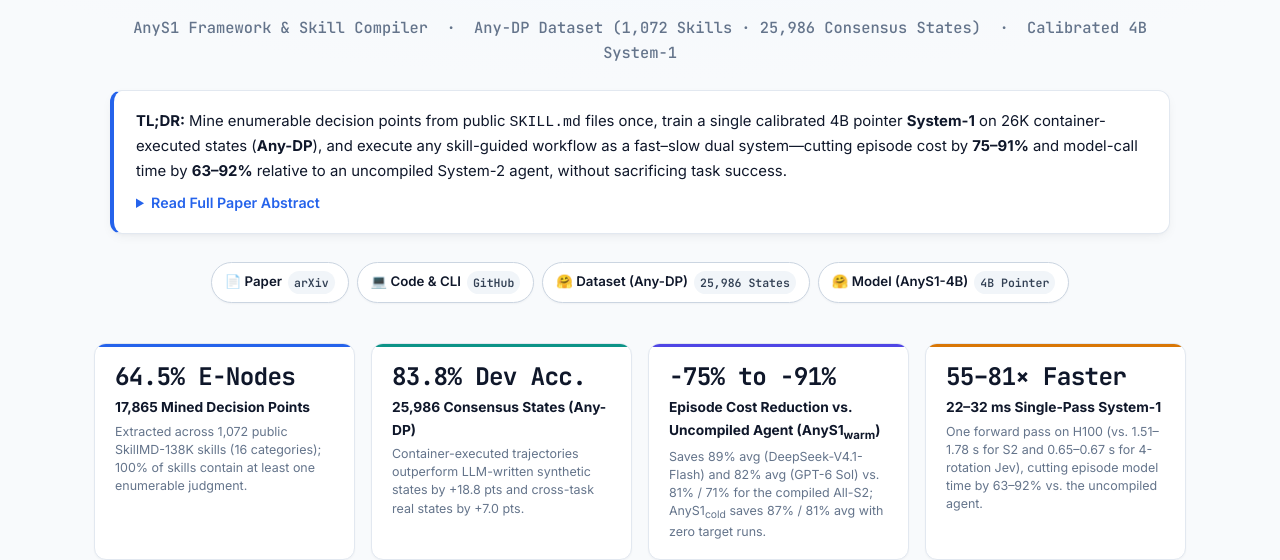
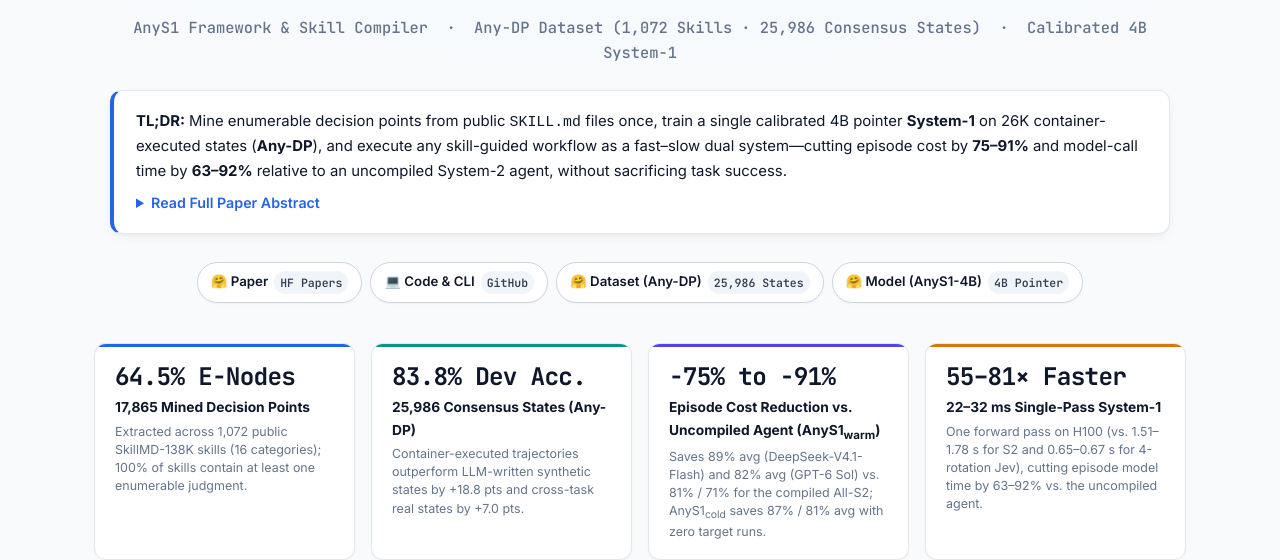
Before and after one commit to middle-chunjie/AnyS1, a plain HTML site: page index.html in a window 1280 px wide. Shown: the part 265-825 px from the top of the page. Drawn offline with nearby package versions, Linux system fonts and the light colour scheme.

Commit message:
Point paper links on GitHub Page to Hugging Face Papers (2611.23751)

```diff
--- a/index.html
+++ b/index.html
@@ -1101,7 +1101,7 @@
       </nav>
       <div class="nav-actions">
         <a href="https://github.com/middle-chunjie/AnyS1" target="_blank" rel="noopener" class="btn" style="padding: 6px 12px; font-size: 0.79rem;">💻 GitHub</a>
-        <a href="https://arxiv.org/abs/2611.23751" target="_blank" rel="noopener" class="btn" style="padding: 6px 12px; font-size: 0.79rem;">📄 Paper</a>
+        <a href="https://huggingface.co/papers/2611.23751" target="_blank" rel="noopener" class="btn" style="padding: 6px 12px; font-size: 0.79rem;">📄 Paper</a>
         <button class="theme-btn" id="themeToggle" title="Toggle light/dark theme" aria-label="Toggle theme">🌙</button>
       </div>
     </div>
@@ -1137,9 +1137,9 @@
 
         <!-- Canonical Hugging Face Daily Paper Artifact Bar -->
         <div class="btn-row">
-          <a href="https://arxiv.org/abs/2611.23751" target="_blank" rel="noopener" class="btn">
-            <span>📄 Paper</span>
-            <span class="btn-badge">arXiv</span>
+          <a href="https://huggingface.co/papers/2611.23751" target="_blank" rel="noopener" class="btn">
+            <span>🤗 Paper</span>
+            <span class="btn-badge">HF Papers</span>
           </a>
           <a href="https://github.com/middle-chunjie/AnyS1" target="_blank" rel="noopener" class="btn">
             <span>💻 Code &amp; CLI</span>
@@ -2146,7 +2146,7 @@ Visible: countertop 1, cabinet 1–4, fridge 1, microwave 1, sinkbasin 1, coffee
         <strong>Thinking Fast, Anywhere (AnyS1)</strong> · One System-1 for the Decision Points of Any Agent Workflow · Any-DP
       </div>
       <div style="display: flex; gap: 16px; flex-wrap: wrap;">
-        <span style="color: var(--muted); font-weight: 600;">Paper (coming soon)</span>
+        <a href="https://huggingface.co/papers/2611.23751" target="_blank" rel="noopener" style="color: var(--primary); text-decoration: none; font-weight: 600;">Paper (HF Papers)</a>
         <a href="https://github.com/middle-chunjie/AnyS1" target="_blank" rel="noopener" style="color: var(--muted); text-decoration: none;">GitHub</a>
         <a href="https://huggingface.co/datasets/smSquirrel/SkillDP" target="_blank" rel="noopener" style="color: var(--muted); text-decoration: none;">Any-DP Dataset</a>
         <a href="https://huggingface.co/smSquirrel/AnyS1-4B" target="_blank" rel="noopener" style="color: var(--muted); text-decoration: none;">AnyS1-4B Model</a>
```
